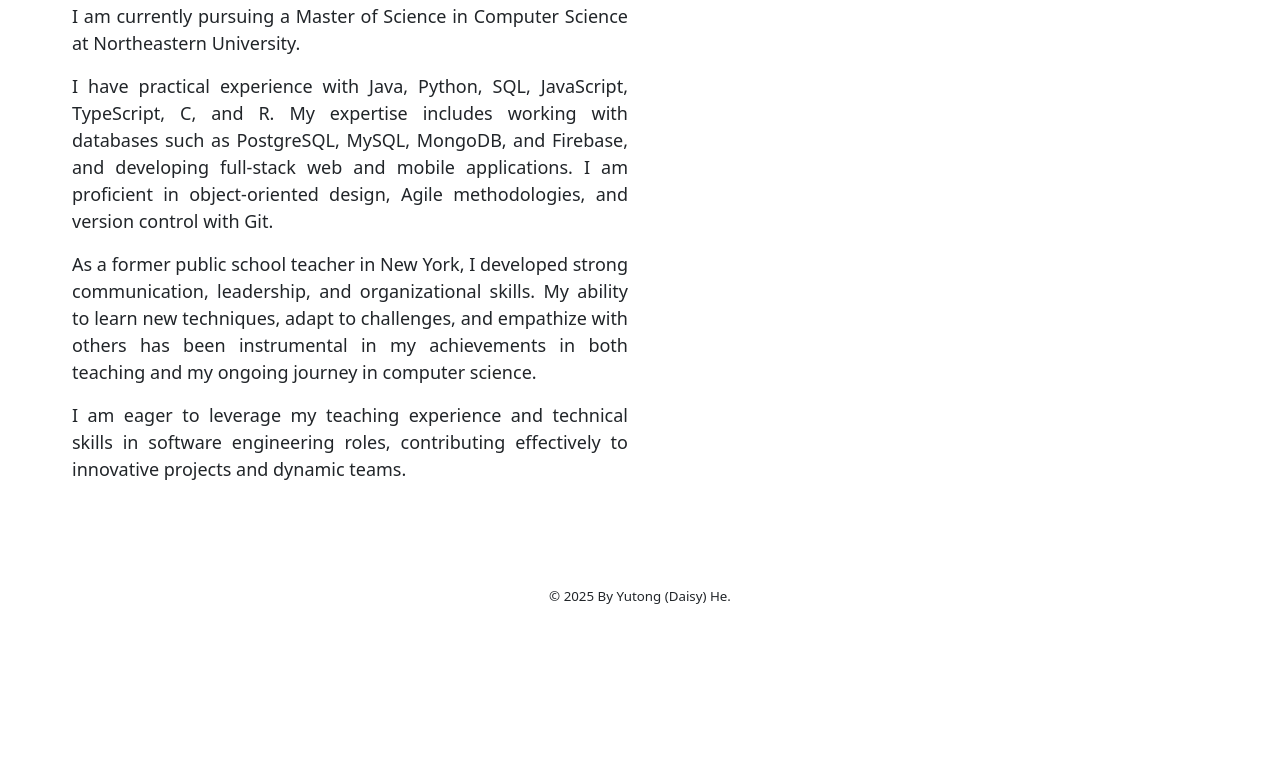
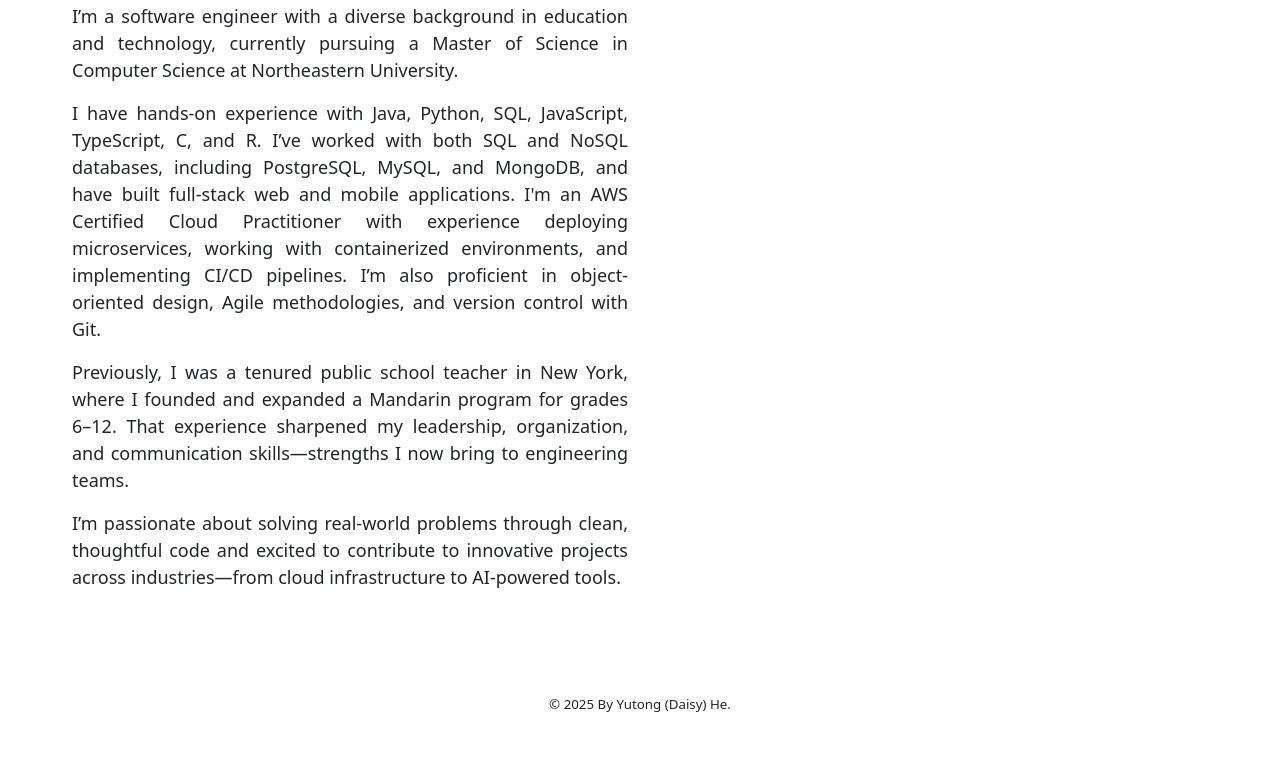
Before and after one commit to YutongDaisyHe/YutongDaisyHe.github.io, a Gatsby site: page /about in a window 1280 px wide. Shown: the part 492-1251 px from the top of the page. Before the commit the page ends 1143 px from the top, so only its background shows below. Built offline with nearby package versions, Linux system fonts and the light colour scheme; Gatsby itself is replaced by a stand-in of ours.

Commit message:
updated resume and about

```diff
--- a/src/pages/about.js
+++ b/src/pages/about.js
@@ -18,29 +18,18 @@ const About = () => (
                         <img src="/portrait.jpeg" alt="My Portrait" className="portrait-img"/>
                     </div>
                     <div className="col-12 col-md-6 about-me">
-                        <h2 className="about-header">Hi, I'm Yutong.</h2>
+                        <h2 className="about-header">Hi, I'm Yutong (Daisy).</h2>
                         <p className="justified-text">
-                            I am currently pursuing a Master of Science in Computer Science at
-                            Northeastern University.
+                            I’m a software engineer with a diverse background in education and technology, currently pursuing a Master of Science in Computer Science at Northeastern University.
                         </p>
                         <p className="justified-text">
-                            I have practical experience with Java, Python, SQL, JavaScript,
-                            TypeScript, C, and R. My expertise includes working with databases such
-                            as PostgreSQL, MySQL, MongoDB, and Firebase, and developing full-stack web
-                            and mobile applications. I am proficient in object-oriented design,
-                            Agile methodologies, and version control with Git.
+                            I have hands-on experience with Java, Python, SQL, JavaScript, TypeScript, C, and R. I’ve worked with both SQL and NoSQL databases, including PostgreSQL, MySQL, and MongoDB, and have built full-stack web and mobile applications. I'm an AWS Certified Cloud Practitioner with experience deploying microservices, working with containerized environments, and implementing CI/CD pipelines. I’m also proficient in object-oriented design, Agile methodologies, and version control with Git.
                         </p>
                         <p className="justified-text">
-                            As a former public school teacher in New York, I developed
-                            strong communication, leadership, and organizational skills.
-                            My ability to learn new techniques, adapt to challenges, and empathize
-                            with others has been instrumental in my achievements in both teaching
-                            and my ongoing journey in computer science.
+                            Previously, I was a tenured public school teacher in New York, where I founded and expanded a Mandarin program for grades 6–12. That experience sharpened my leadership, organization, and communication skills—strengths I now bring to engineering teams.
                         </p>
                         <p className="justified-text">
-                            I am eager to leverage my teaching experience and technical skills in
-                            software engineering roles, contributing effectively to innovative
-                            projects and dynamic teams.
+                            I’m passionate about solving real-world problems through clean, thoughtful code and excited to contribute to innovative projects across industries—from cloud infrastructure to AI-powered tools.
                         </p>
                     </div>
                 </section>
```
Also changed, not shown: 1 other file.
